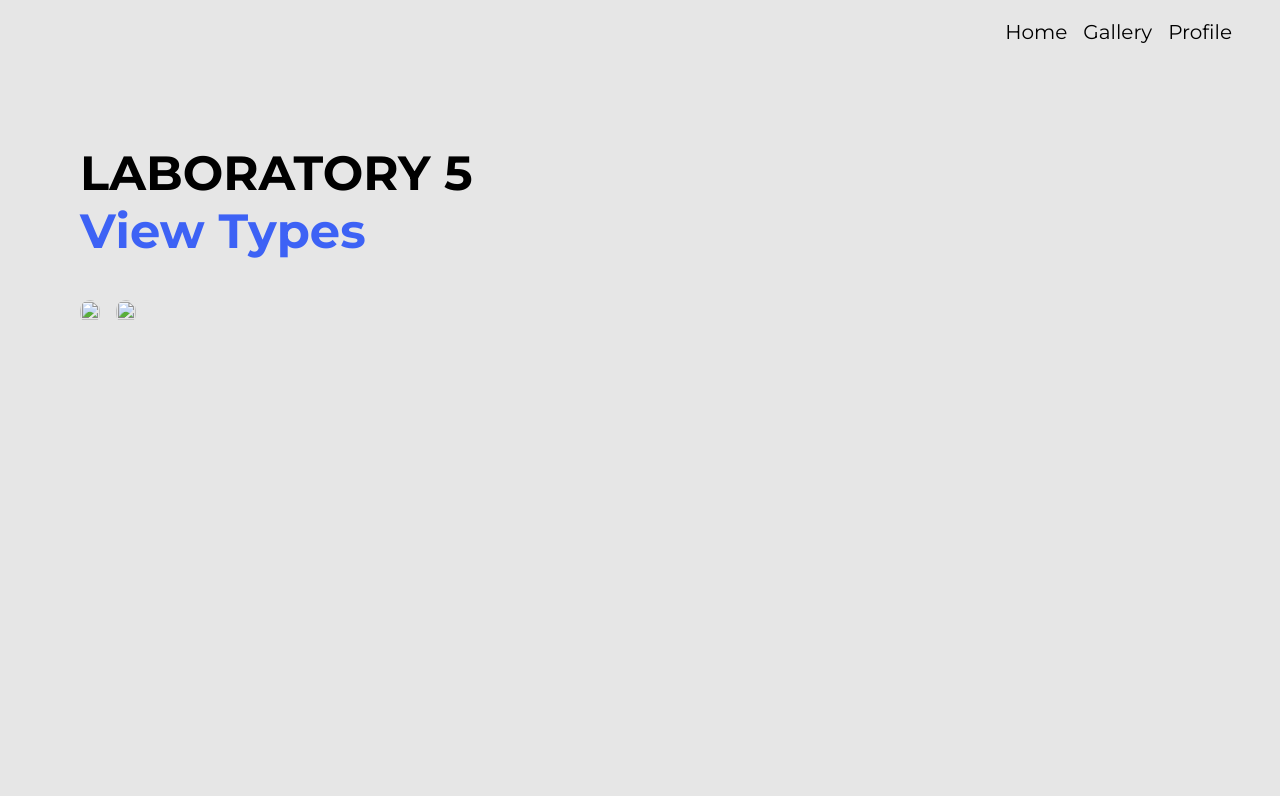
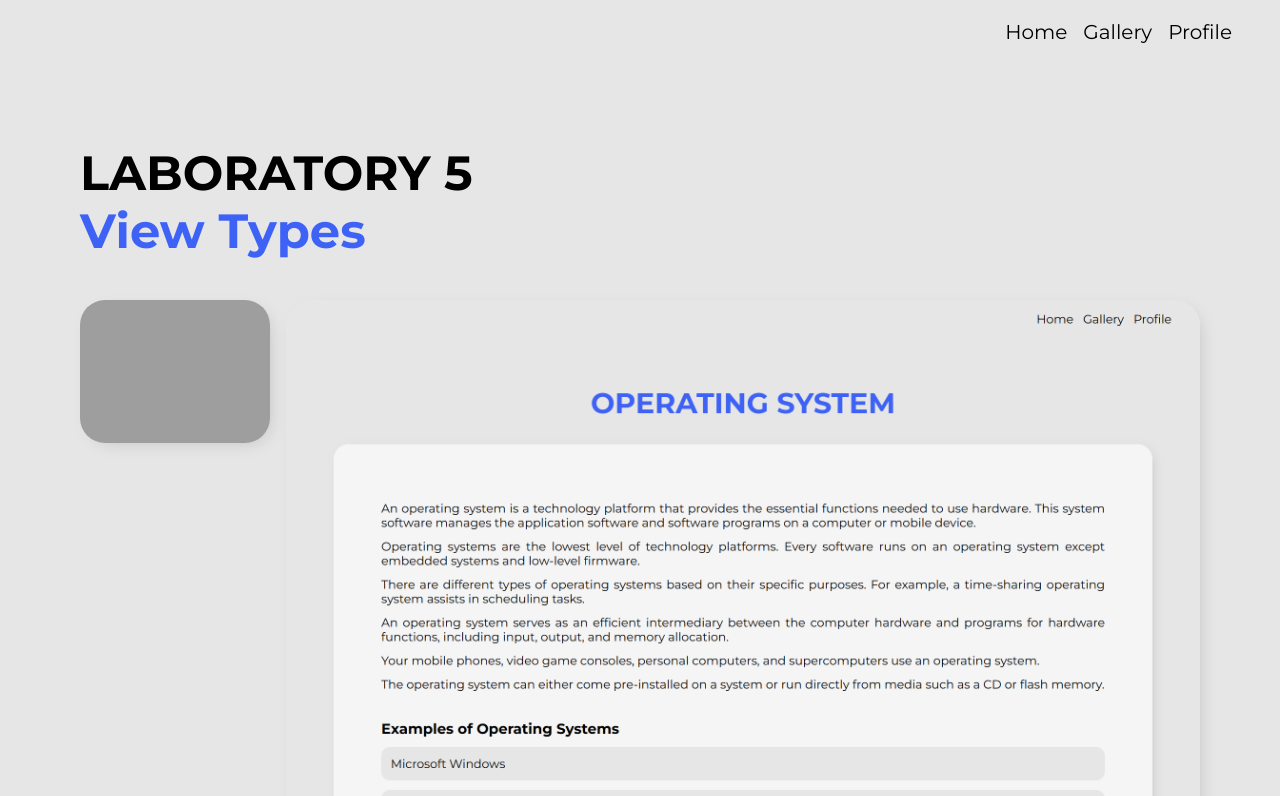
Before and after one commit to julesssssssswrld/niggasite, a plain HTML site: page view-types.html in a window 1280 px wide. Shown: the top 796 px of the page. Drawn offline with Linux system fonts and the light colour scheme; the site is published under a folder, as on GitHub Pages, so addresses that start at the root find nothing.

Commit message:
Fix image source paths in view-types.html
Updated image source paths to remove leading slash.

```diff
--- a/view-types.html
+++ b/view-types.html
@@ -24,12 +24,13 @@
         </div>
         <div class="page_description page_description_gallery">
             <div>
-                <img src="/Assets/Lab 5.png" alt="">
+                <img src="Assets/Lab 5.png" alt="">
             </div>
             <div>
-                <img src="/Assets/Lab 5 - desc.png" alt="">
+                <img src="Assets/Lab 5 - desc.png" alt="">
             </div>
         </div>
     </div>
 </body>
+
 </html>
```
